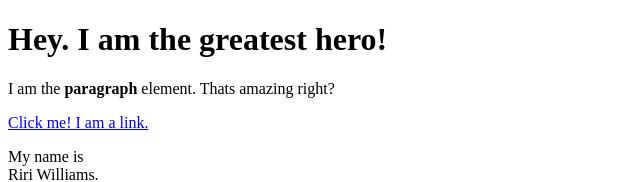
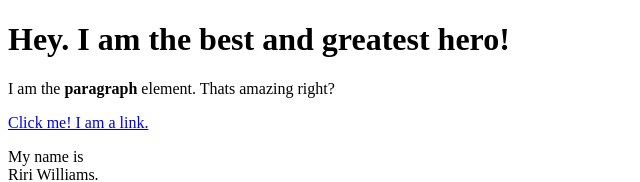
Before and after one commit to Shoryukat/Ironheart_Shrine, a plain HTML site: page Ironheart_shrine_index.html in a window 1280 px wide. Shown: the top 182 px of the page, without its empty margins (0-640 px from the left). Drawn offline with Linux system fonts and the light colour scheme.

Commit message:
Added best and

```diff
--- a/Ironheart_shrine_index.html
+++ b/Ironheart_shrine_index.html
@@ -4,7 +4,7 @@
     <title>Test page</title>
 </head>
 <body>
-    <h1>Hey. I am the greatest hero!</h1>
+    <h1>Hey. I am the best and greatest hero!</h1>
     <p>I am the <b>paragraph</b> element. Thats amazing right?</p>
     <a href="https://google.com" target="_blank" title="Lets zoopydoop to google">Click me! I am a link.</a>
     <p>My name is <br>Riri Williams.</p>
```
